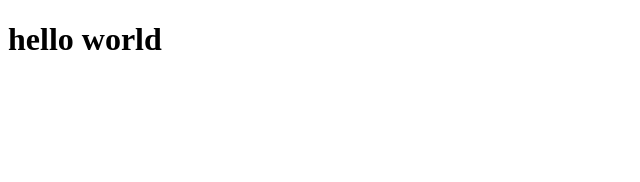
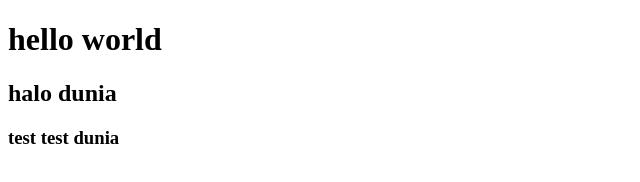
Before and after one commit to IwayanPasek/begadang, a plain HTML site: page index.html in a window 1280 px wide. Shown: the whole page, without its empty margins (0-640 px from the left). Drawn offline with Linux system fonts and the light colour scheme.

Commit message:
test test

```diff
--- a/index.html
+++ b/index.html
@@ -7,5 +7,7 @@
 </head>
 <body>
     <h1>hello world</h1>
+    <h2>halo dunia</h2>
+    <h3>test test dunia</h3>
 </body>
 </html>
```
